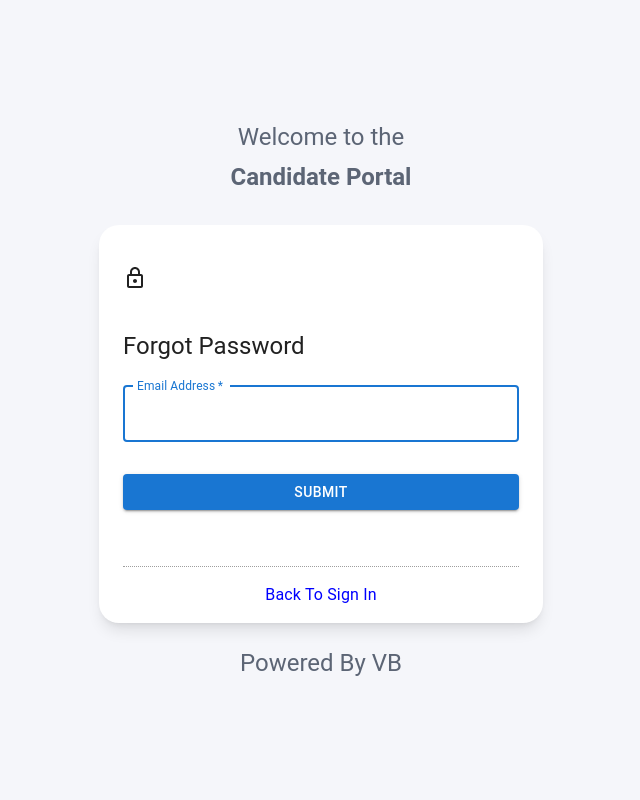
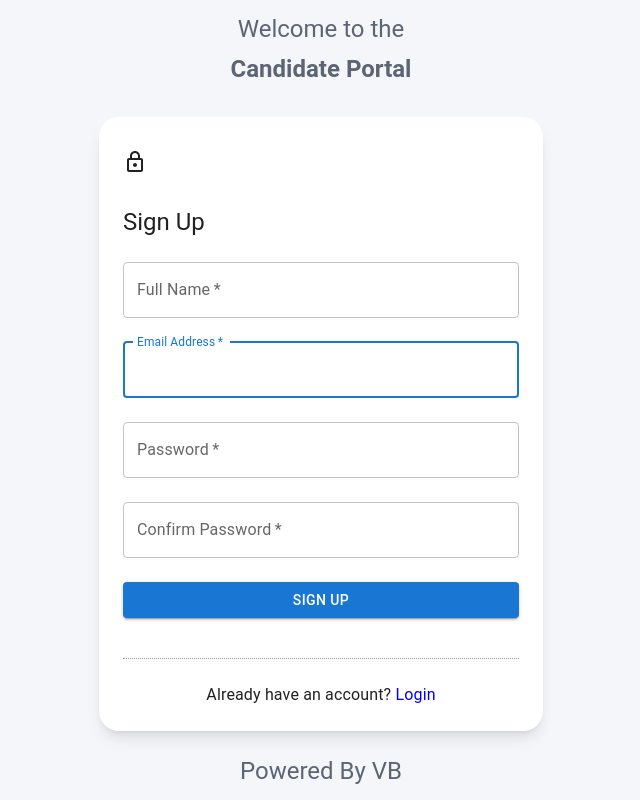
Before and after one commit to vishnubansal001/job-portal, a React (Create React App) app: page / in a window 1280 px wide. Shown: the whole page, without its empty margins (319-959 px from the left). Built offline with nearby package versions, Linux system fonts and the light colour scheme.

Commit message:
new:added the sign up page

```diff
--- a/src/App.js
+++ b/src/App.js
@@ -1,10 +1,10 @@
 import ForgotPassword from "./pages/ForgotPassword";
 import SignIn from "./pages/SignIn";
+import SignUp from "./pages/SignUp";
 
 function App() {
   return <div className="App">
-    {/* <SignIn /> */}
-    <ForgotPassword />
+    <SignUp />
   </div>;
 }
 
--- /dev/null
+++ b/src/pages/SignUp.jsx
@@ -0,0 +1,146 @@
+import * as React from "react";
+import Button from "@mui/material/Button";
+import CssBaseline from "@mui/material/CssBaseline";
+import TextField from "@mui/material/TextField";
+import Link from "@mui/material/Link";
+import Grid from "@mui/material/Grid";
+import Box from "@mui/material/Box";
+import LockOutlinedIcon from "@mui/icons-material/LockOutlined";
+import Typography from "@mui/material/Typography";
+import Container from "@mui/material/Container";
+import { createTheme, ThemeProvider } from "@mui/material/styles";
+
+const defaultTheme = createTheme();
+
+export default function SignUp() {
+  const handleSubmit = (event) => {
+    event.preventDefault();
+    const data = new FormData(event.currentTarget);
+    console.log({
+      email: data.get("email"),
+      password: data.get("password"),
+    });
+  };
+
+  return (
+    <div className="bg-[#f5f6fa] w-full h-full min-h-[100vh] flex flex-col justify-center items-center">
+      <Box
+        display="flex"
+        flexDirection="column"
+        alignItems="center"
+        gap={1}
+        marginBottom={4}
+      >
+        <Typography variant="h5" color={"#5c6575"}>
+          Welcome to the
+        </Typography>
+        <Typography variant="h5" fontWeight="bold" color={"#5c6575"}>
+          Candidate Portal
+        </Typography>
+      </Box>
+      <ThemeProvider theme={defaultTheme}>
+        <Container
+          component="main"
+          maxWidth="xs"
+          className="bg-white rounded-[20px] shadow-lg pt-8"
+        >
+          <CssBaseline />
+          <LockOutlinedIcon />
+          <Box
+            sx={{
+              marginTop: 4,
+              display: "flex",
+              flexDirection: "column",
+              alignItems: "start",
+            }}
+          >
+            <Typography component="h1" variant="h5">
+              Sign Up
+            </Typography>
+            <Box
+              component="form"
+              onSubmit={handleSubmit}
+              noValidate
+              sx={{ mt: 1 }}
+            >
+              <TextField
+                margin="normal"
+                required
+                fullWidth
+                id="name"
+                label="Full Name"
+                name="name"
+                autoComplete="name"
+                autoFocus
+              />
+              <TextField
+                margin="normal"
+                required
+                fullWidth
+                id="email"
+                label="Email Address"
+                name="email"
+                autoComplete="email"
+                autoFocus
+              />
+              <TextField
+                margin="normal"
+                required
+                fullWidth
+                name="password"
+                label="Password"
+                type="password"
+                id="password"
+                autoComplete="current-password"
+              />
+              <TextField
+                margin="normal"
+                required
+                fullWidth
+                name="cPassword"
+                label="Confirm Password"
+                type="password"
+                id="cPassword"
+                autoComplete="current-password"
+              />
+
+              <Button
+                type="submit"
+                fullWidth
+                variant="contained"
+                sx={{ mt: 2, mb: 2 }}
+              >
+                Sign Up
+              </Button>
+            </Box>
+          </Box>
+          {/* <Copyright sx={{ mt: 8, mb: 4 }} /> */}
+
+          <Box
+            marginTop={3}
+            textAlign="center"
+            borderTop="1px dotted"
+            borderColor="grey.500"
+            p={3}
+          >
+            <Typography variant="body1">
+              Already have an account?{" "}
+              <span style={{ color: "blue" }}>Login</span>
+            </Typography>
+          </Box>
+        </Container>
+      </ThemeProvider>
+      <Box
+        display="flex"
+        flexDirection="column"
+        alignItems="center"
+        gap={3}
+        marginTop={3}
+      >
+        <Typography variant="h5" color={"#5c6575"}>
+          Powered By VB
+        </Typography>
+      </Box>
+    </div>
+  );
+}
```
